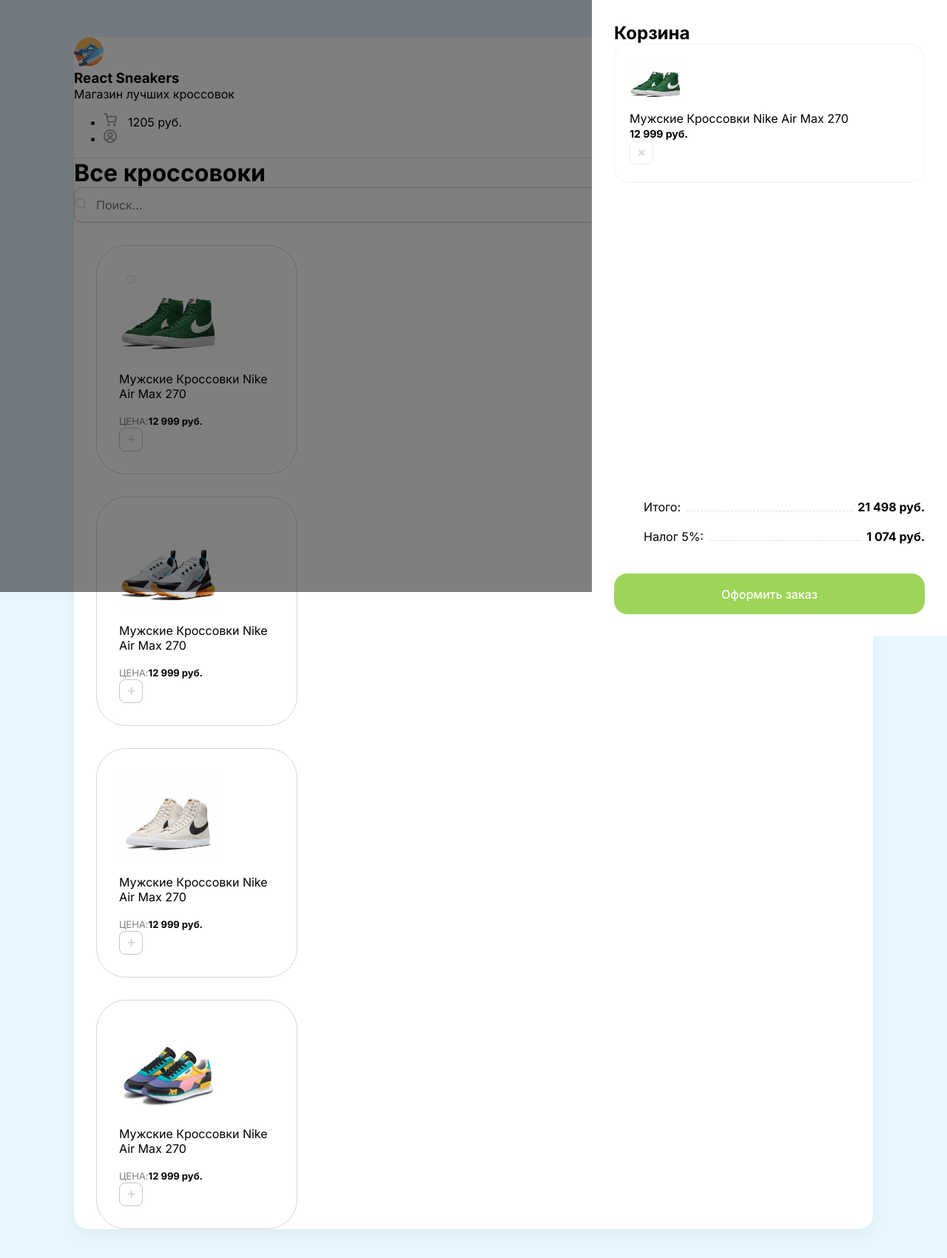
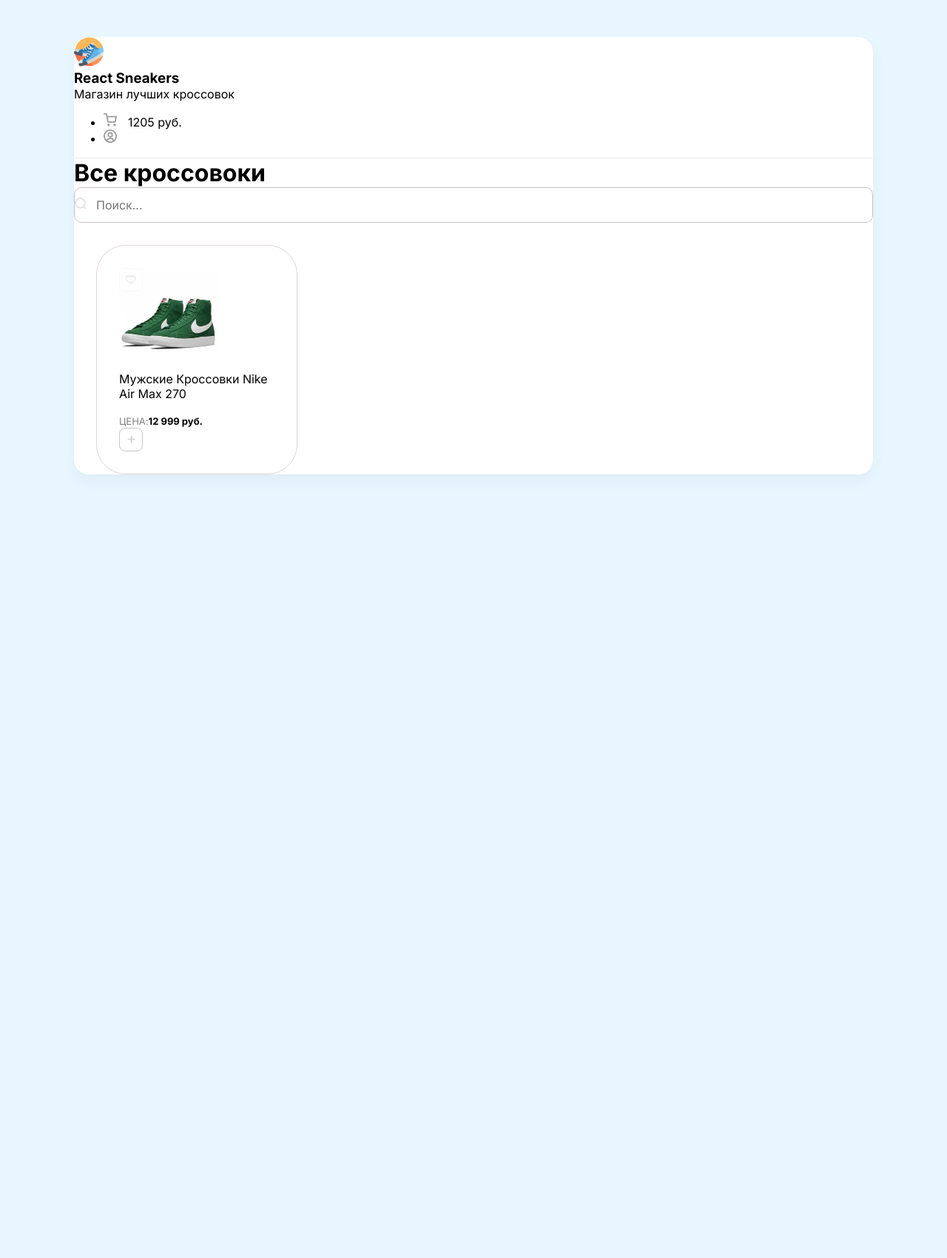
Before and after one commit to patr4519/react-sneakers, a React (Create React App) app: page / in a window 1280 px wide. Shown: the top 1700 px of the page at 74% size. After the commit the page ends 800 px from the top, so only its background shows below. Built offline with nearby package versions, Linux system fonts and the light colour scheme.

Commit message:
End of lesson 2

```diff
--- a/src/App.js
+++ b/src/App.js
@@ -1,58 +1,13 @@
+import React from "react";
+import Card from "./components/Card";
+import Header from "./components/Header";
+import Drawer from "./components/Drawer";
+
 function App() {
   return (
     <div className="wrapper clear">
-      <div className="overlay">
-        <div className="drawer">
-          <h2 className="mb-30">Корзина</h2>
-
-          <div className="items">
-            <div className="cartItem d-flex align-center mb-20">
-              <div style={{ backgroundImage: 'url(/img/sneakers/1.jpg)' }} className="cartItemImg"></div>
-
-              <div className="mr-20" flex>
-                <p className="mb-5">Мужские Кроссовки Nike Air Max 270</p>
-                <b>12 999 руб.</b>
-              </div>
-              <img className="removeBtn" src="/img/btn-remove.svg" alt="remove" />
-            </div>
-          </div>
-
-          <div className="cartTotalBlock">
-            <ul>
-              <li>
-                <span>Итого: </span>
-                <div></div>
-                <b>21 498 руб.</b>
-              </li>
-              <li>
-                <span>Налог 5%:</span>
-                <div></div>
-                <b>1 074 руб.</b>
-              </li>
-            </ul>
-            <button>Оформить заказ</button>
-          </div>
-        </div>
-      </div>
-
-      <header className="d-flex justify-between align-center p-40">
-        <div className="d-flex align-center">
-          <img width={40} height={40} src="/img/logo.png" />
-          <div>
-            <h3 className="text-uppercase">React Sneakers</h3>
-            <p>Магазин лучших кроссовок</p>
-          </div>
-        </div>
-        <ul className="d-flex">
-          <li className="mr-30">
-            <img width={18} height={18} src="/img/cart.svg" />
-            <span>1205 руб.</span>
-          </li>
-          <li>
-            <img width={18} height={18} src="/img/user.svg" />
-          </li>
-        </ul>
-      </header>
+      <Drawer />
+      <Header />
       <div className="content p-40">
 
         <div className="d-flex align-center mb-40 justify-between">
@@ -64,65 +19,9 @@
         </div>
 
         <div className="d-flex">
-          <div className="card">
-            <div className="favorit">
-              <img src="/img/heart-unliked.svg" alt='Unliked' />
-            </div>
-            <img width={133} height={120} src="/img/sneakers/1.jpg" alt="" />
-            <p>Мужские Кроссовки Nike Air Max 270</p>
-            <div className="d-flex justify-between align-center">
-              <div className="d-flex flex-column">
-                <span>Цена:</span>
-                <b>12 999 руб.</b>
-              </div>
-              <button className="button">
-                <img width={11} height={11} src="/img/plus.svg" alt="plus" />
-              </button>
-            </div>
-          </div>
+          <Card />
+        </div>
 
-          <div className="card">
-            <img width={133} height={120} src="/img/sneakers/2.jpg" alt="" />
-            <p>Мужские Кроссовки Nike Air Max 270</p>
-            <div className="d-flex justify-between align-center">
-              <div className="d-flex flex-column">
-                <span>Цена:</span>
-                <b>12 999 руб.</b>
-              </div>
-              <button className="button">
-                <img width={11} height={11} src="/img/plus.svg" alt="plus" />
-              </button>
-            </div>
-          </div>
-
-          <div className="card">
-            <img width={133} height={120} src="/img/sneakers/3.jpg" alt="" />
-            <p>Мужские Кроссовки Nike Air Max 270</p>
-            <div className="d-flex justify-between align-center">
-              <div className="d-flex flex-column">
-                <span>Цена:</span>
-                <b>12 999 руб.</b>
-              </div>
-              <button className="button">
-                <img width={11} height={11} src="/img/plus.svg" alt="plus" />
-              </button>
-            </div>
-          </div>
-
-          <div className="card">
-            <img width={133} height={120} src="/img/sneakers/4.jpg" alt="" />
-            <p>Мужские Кроссовки Nike Air Max 270</p>
-            <div className="d-flex justify-between align-center">
-              <div className="d-flex flex-column">
-                <span>Цена:</span>
-                <b>12 999 руб.</b>
-              </div>
-              <button className="button">
-                <img width={11} height={11} src="/img/plus.svg" alt="plus" />
-              </button>
-            </div>
-          </div>
-        </div>
       </div>
     </div>
   );
--- /dev/null
+++ b/src/components/Card.js
@@ -0,0 +1,22 @@
+function Card() {
+    return (
+        <div className="card">
+            <div className="favorit">
+                <img src="/img/heart-unliked.svg" alt='Unliked' />
+            </div>
+            <img width={133} height={120} src="/img/sneakers/1.jpg" alt="" />
+            <p>Мужские Кроссовки Nike Air Max 270</p>
+            <div className="d-flex justify-between align-center">
+                <div className="d-flex flex-column">
+                    <span>Цена:</span>
+                    <b>12 999 руб.</b>
+                </div>
+                <button className="button">
+                    <img width={11} height={11} src="/img/plus.svg" alt="plus" />
+                </button>
+            </div>
+        </div>
+    );
+}
+
+export default Card;
--- /dev/null
+++ b/src/components/Drawer.js
@@ -0,0 +1,39 @@
+function Drawer() {
+    return (
+        <div style={{ display: 'none' }} className="overlay">
+            <div className="drawer">
+                <h2 className="mb-30">Корзина</h2>
+
+                <div className="items">
+                    <div className="cartItem d-flex align-center mb-20">
+                        <div style={{ backgroundImage: 'url(/img/sneakers/1.jpg)' }} className="cartItemImg"></div>
+
+                        <div className="mr-20 flex">
+                            <p className="mb-5">Мужские Кроссовки Nike Air Max 270</p>
+                            <b>12 999 руб.</b>
+                        </div>
+                        <img className="removeBtn" src="/img/btn-remove.svg" alt="remove" />
+                    </div>
+                </div>
+
+                <div className="cartTotalBlock">
+                    <ul>
+                        <li>
+                            <span>Итого: </span>
+                            <div></div>
+                            <b>21 498 руб.</b>
+                        </li>
+                        <li>
+                            <span>Налог 5%:</span>
+                            <div></div>
+                            <b>1 074 руб.</b>
+                        </li>
+                    </ul>
+                    <button>Оформить заказ</button>
+                </div>
+            </div>
+        </div >
+    );
+}
+
+export default Drawer;
--- /dev/null
+++ b/src/components/Header.js
@@ -0,0 +1,24 @@
+function Header() {
+    return (
+        <header className="d-flex justify-between align-center p-40">
+            <div className="d-flex align-center">
+                <img width={40} height={40} src="/img/logo.png" />
+                <div>
+                    <h3 className="text-uppercase">React Sneakers</h3>
+                    <p>Магазин лучших кроссовок</p>
+                </div>
+            </div>
+            <ul className="d-flex">
+                <li className="mr-30">
+                    <img width={18} height={18} src="/img/cart.svg" />
+                    <span>1205 руб.</span>
+                </li>
+                <li>
+                    <img width={18} height={18} src="/img/user.svg" />
+                </li>
+            </ul>
+        </header>
+    );
+}
+
+export default Header;
```
